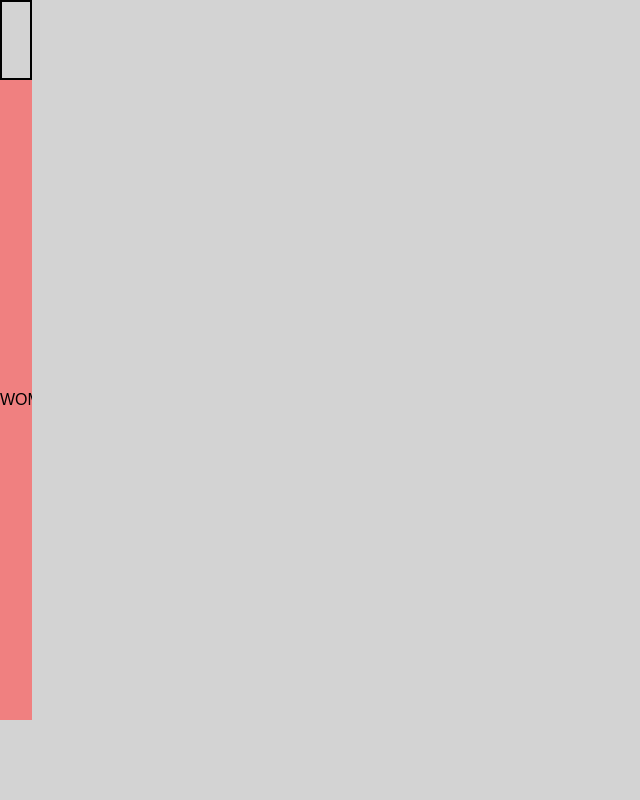
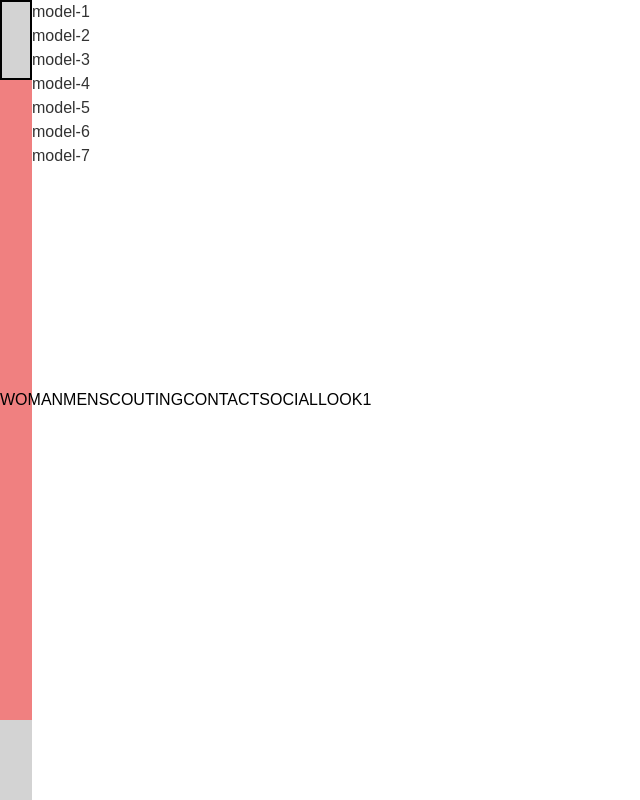
Before and after one commit to ignaciospadavecchia/centralmodels, a PHP site: the page made by 3-216103-Models Grid-Cards.html in a window 1280 px wide. Shown: the whole page, without its empty margins (0-640 px from the left). Run offline with PHP 8.4, Linux system fonts and the light colour scheme.

Commit message:
Model scrolalble main init

```diff
--- a/3-216103-Models Grid-Cards.html
+++ b/3-216103-Models Grid-Cards.html
@@ -57,7 +57,15 @@
 <body>
   <div class="grid">
     <div class="box1"></div>
-    <div class="box2"></div>
+    <main class="box2">
+      <div class="box-1">model-1</div>
+      <div class="box-2">model-2</div>
+      <div class="box-3">model-3</div>
+      <div class="box-4">model-4</div>
+      <div class="box-5">model-5</div>
+      <div class="box-6">model-6</div>
+      <div class="box-7">model-7</div>
+    </main>
     <div class="box3"></div>
     <nav class="box4 nav">
       <ul class="nav-grid">
--- a/css/3-216103-Models Grid-Cards.css
+++ b/css/3-216103-Models Grid-Cards.css
@@ -52,13 +52,14 @@ a:hover {
 /* ----*/
 
 .box4 > .nav-grid {
+  background-color: lightcoral;
   display: grid;
   height: 100%;
   width: 100%;
+  grid-area: nav;
+  grid-template-columns: repeat(8, 1fr);
   align-items: center;
   text-align: center;
-grid-template-columns: repeat(8, 1fr);
-  background-color: lightcoral;
   text-orientation: sideways-right;
   writing-mode: sideways-lr;
   -webkit-writing-mode: sideways-lr;
@@ -66,7 +67,11 @@ grid-template-columns: repeat(8, 1fr);
 }
 
 .grid > .nav-grid:hover {
-  border: 2px solid black;
+  border: 1px solid black;
+}
+
+.nav-grid > li:hover {
+  border: 1px solid black;
 }
 
 .nav-grid > .nav-grid-item-1 {
@@ -97,79 +102,6 @@ grid-template-columns: repeat(8, 1fr);
 /* MAIN  */
 /* ---- */
 
-.grid .main-fullscreen {
-  display: grid;
-  grid-column: 2 / 4;
-  grid-row: 1 / 4;
-  grid-template-columns: repeat(auto-fill, minmax(100px,1fr);
-  grid-template-rows: 100px;
+main {
+  grid-row: span 3;
 }
-
-/* LEFT PANE */
-
-/* --------- */
-
-.grid > .leftmain-full {
-  display: grid;
-  grid-column: 2 / 3;
-  grid-row: 1 / 4;
-  width: 100%;
-  background-color: lightgoldenrodyellow;
-  grid-template-columns: repeat(3, 1fr);
-  grid-template-rows: repeat(3, 1fr);
-}
-
-.grid > .leftmain-nested-grid {
-  display: grid;
-  width: 100%;
-  grid-template-rows: 1fr 8fr 1fr;
-  background-color: lightyellow;
-}
-
-.grid > .leftmain-nested-grid > .leftmain-nested-grid-1 {
-  width: 90%;
-  justify-self: end;
-  background-color: lightgreen;
-}
-
-/* RIGHT PANE */
-
-/* ---------- */
-
-.grid > .rightmain-full {
-  grid-column: 3 / 4;
-  grid-row: 1 / 4;
-}
-
-.grid > .rightmain-nested-grid {
-  display: grid;
-  grid-template-rows: 1fr 8fr 1fr;
-  background-color: lightsalmon;
-}
-
-.rightmain-nested-grid > .rightmain-nested-grid-1 {
-  width: 90%;
-  background-color: lightslategray;
-}
-
-/* LOGOS */
-
-/* ----- */
-
-/* Logo floating center */
-
-.grid > .central-logo-1 {
-  position: absolute;
-  align-self: center;
-  justify-self: center;
-  margin-bottom: 70vh;
-  margin-left: 2.5vw;
-  background-color: lime;
-  z-index: 3;
-}
-
-/* Hidden Grid boxes */
-
-.grid > .none {
-  display: none;
-}
```
